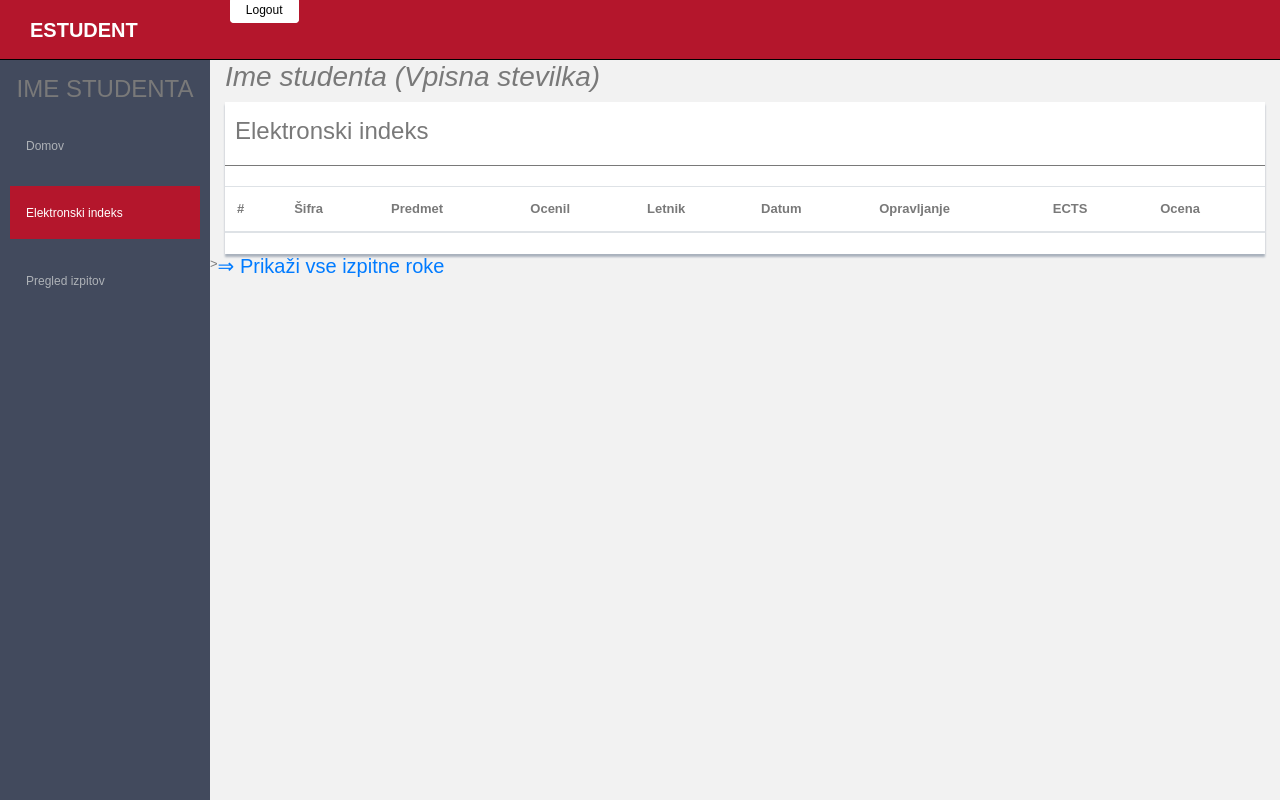
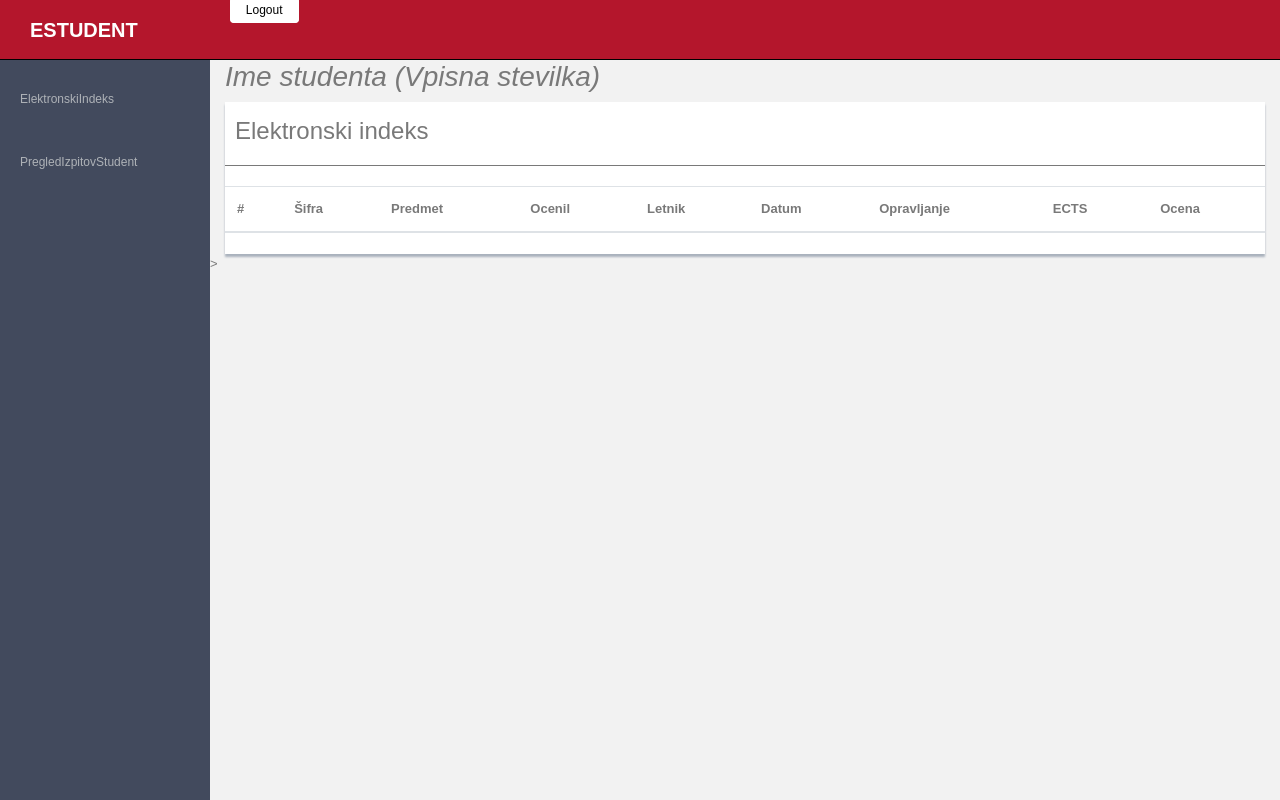
Before and after one commit to janstarc/TPO-eStudent, a PHP site: template view/ElektronskiIndeks.php in a window 1280 px wide. Run offline with PHP 8.4, Linux system fonts and the light colour scheme; the template is opened without the code that fills it, so the values that code supplies are empty; some libraries are stand-ins or nearby versions.

Commit message:
menu links updated

```diff
--- a/view/ElektronskiIndeks.php
+++ b/view/ElektronskiIndeks.php
@@ -36,11 +36,6 @@
                                 </table>
                             </div>
                         </div>>
-                        <p>
-                            <h5>
-                                <a href="PregledIzpitovStudent.php">&#8658 Prikaži vse izpitne roke</a>
-                            </h5>
-                        </p>
                     </div>
                 </section>
             </section>
--- a/view/includes/menu-links-student.php
+++ b/view/includes/menu-links-student.php
@@ -20,26 +20,14 @@
 <aside>
     <div id="sidebar" class="nav-collapse ">
         <ul class="sidebar-menu" id="nav-accordion">
-            <h4 class="centered">IME STUDENTA</h4>
-
             <li class="mt">
-                <a href="/">
-                    <i class="fa fa-home"></i>
-                    <span>Domov</span>
+                <a href="ElektronskiIndeks">
+                    <span>ElektronskiIndeks</span>
                 </a>
             </li>
-
-            <li class="mt">
-                <a class="active" href="ElektronskiIndeks">
-                    <i class="fa fa-book"></i>
-                    <span>Elektronski indeks</span>
-                </a>
-            </li>
-
             <li class="mt">
                 <a href="PregledIzpitovStudent">
-                    <i class="fa fa-folder-open-o"></i>
-                    <span>Pregled izpitov</span>
+                    <span>PregledIzpitovStudent</span>
                 </a>
             </li>
         </ul>
```
Also changed, not shown: view/LoginViewer.php (+1 -9 lines), view/includes/menu-links-professor.php (+9 -10 lines).
